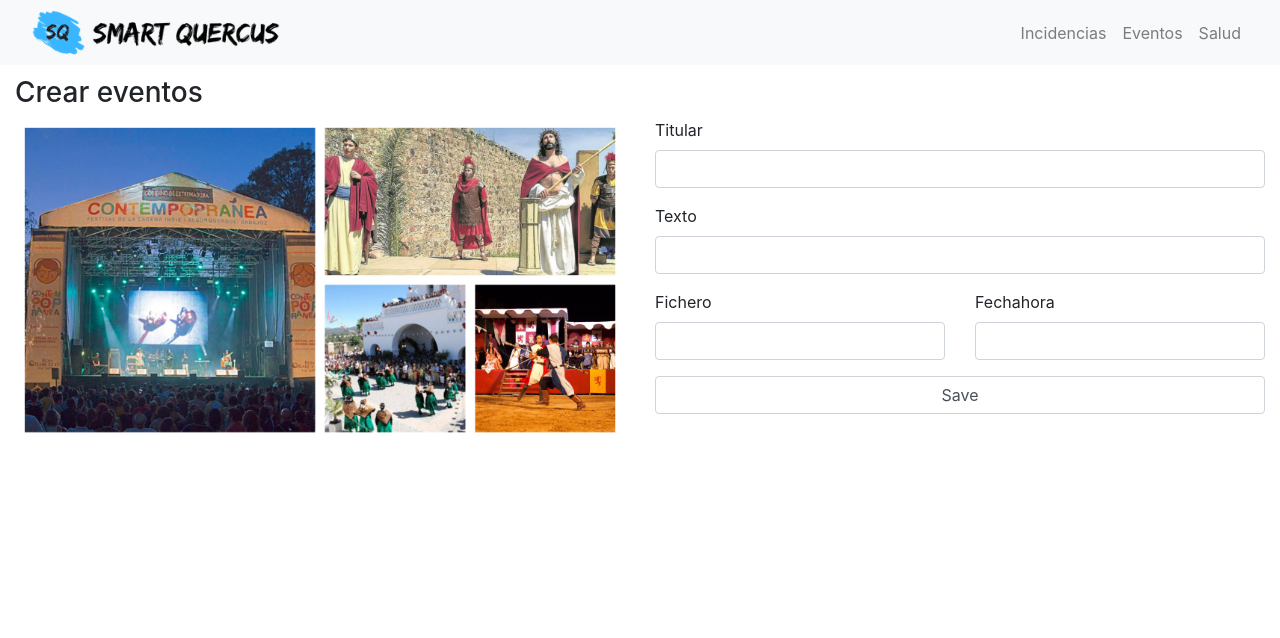
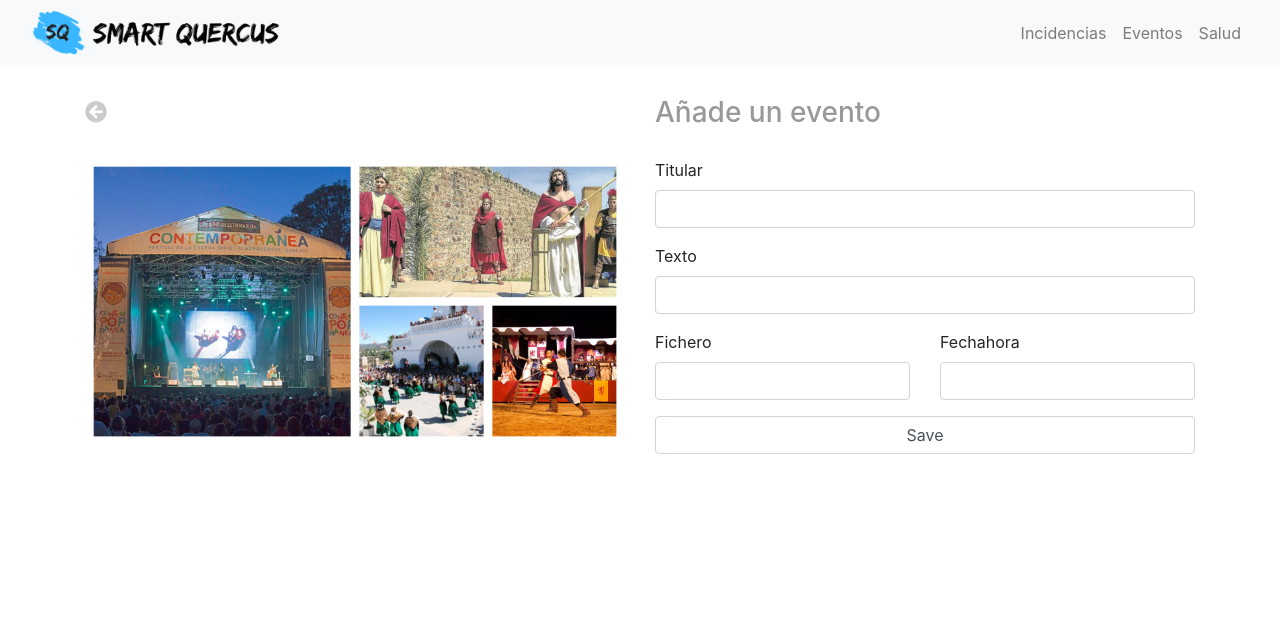
Before and after one commit to ereme/smartquercus, a Symfony app: template templates/evento/new.html.twig in a window 1280 px wide. Shown: the top 638 px of the page. Run offline with Twig, Linux system fonts and the light colour scheme; the template is opened without the code that fills it, so the values that code supplies are empty; form fields are guessed from the names that the template uses; some libraries are stand-ins or nearby versions.

Commit message:
unificando el proyecto

```diff
--- a/assets/css/evento.css
+++ b/assets/css/evento.css
@@ -43,15 +57,22 @@
 
 .container-fluid .row .col-md-3 .iconos_evento {
 	margin-top: 20px;
-	margin-left: 100px;
 }
 
- .container-fluid .row .col-md-3 a#eventoicon{
-	color: #cacbcc;
-	font-size: 30px;
+.container-fluid.show_even{
+	margin-top: 50px;
 }
 
-.container-fluid .row .col-md-3 a#eventoicon:hover{
+.show_even .row .col-md-9 h3{
+	color: #6999c7;
+}
+
+ .container-fluid .row .col-md-3 a.eventoicon, .nuevo_evento .row .col-md-12 .eventoicon{
+	color: #cacbcc;
+	font-size: 22px;
+}
+
+.container-fluid .row .col-md-3 a.eventoicon:hover, .nuevo_evento .row .col-md-12 .eventoicon:hover{
 	color: #8c8f94;
 }
 
@@ -60,24 +81,44 @@
 }
 
 .container-fluid .row .icono_borrar{
-	margin-left: 95%;
+	margin-left: 92%;
 }
 
-.container-fluid .row  .col-sm-9 p.texto_show{
+.container-fluid .row  .col-md-9 p.texto_show{
 	text-align: justify;
-
+	font-size: 14px;
 }
 
 /*EDIT*/
- .container-fluid .row  .col-sm-3 .icono_edit{
+ .container-fluid .row  .col-md-3 .icono_edit{
 	color: #cacbcc;
 	font-size:25px;
 }
- .container-fluid .row  .col-sm-3 .icono_edit{
+ .container-fluid .row  .col-md-3 .icono_edit{
 	color: #8c8f94;
 }
 
- .card-img-top{
+.edit_even{
+	padding-top: 40px;
+}
 
-	margin-bottom: 40px;
+.edit_even h3{
+	color: #98999a;
 }
+
+.edit_even .row .col-md-3 .card-img-top{
+	margin-bottom: 20px;
+}
+
+/* New */
+.nuevo_evento{
+	padding-top: 40px;
+}
+
+.nuevo_evento .row .col-md-12 h3{
+	color: #98999a;
+}
+
+.nuevo_evento .row .col-md-12 .row .col-md-6{
+	padding-bottom: 20px;
+}
--- a/src/Form/AyuntamientoType.php
+++ b/src/Form/AyuntamientoType.php
@@ -39,7 +39,7 @@
                 'required' => false,
             ));
 
-            if ($options['data']->getNombre() == null) { //new
+            if ($options['data']->getLocalidad() == null) { //new
                 $boton = 'Darme de alta';
             } else { //edit
                 $boton = 'Guardar';
--- a/templates/evento/new.html.twig
+++ b/templates/evento/new.html.twig
@@ -1,25 +1,30 @@
 {% extends 'base.html.twig' %}
+
 {% block stylesheets %}
+	<link rel="stylesheet" href="{{asset('build/evento.css')}}">
+{% endblock %}
 
-<link rel="stylesheet" href="{{asset('build/evento.css')}}">
-
-{% endblock %}
-{% block title %}New Eventos{% endblock %}
+{% block title %}Nuevo evento{% endblock %}
 
 {% block body %}
-    <div class="container-fluid contenedor">
+    <div class="container container-fluid nuevo_evento">
 		<div class="row">
-		<div class="col-md-12">
-		 	<h3>Crear eventos</h3>
+			<div class="col-xs-12 col-sm-6 col-md-12">
+				<div class="row">
+					<div class="col-xs-12 col-sm-6 col-md-6">
+				 		<a class="eventoicon" href="{{ path('evento_index') }}"><i class="fas fa-arrow-circle-left"></i></a>
+				 	</div>
+				 	<div class="col-xs-12 col-sm-6 col-md-6">
+				 		<h3>Añade un evento</h3>
+				 	</div>
+			 	</div>
 			</div>
 		</div>
 		<div class="row">
-		<div class="col-md-6">
-
-		    <img class="card-img-top" src="{{ asset('imagen/evento.jpg') }}" alt="Card image cap" >
-
+			<div class="col-xs-12 col-sm-6 col-md-6">
+			    <img class="card-img-top" src="{{ asset('imagen/evento.jpg') }}" alt="Card image cap" width="100%">
 			</div>
-		<div class="col-md-6">
+			<div class="col-xs-12 col-sm-6 col-md-6">
 			    {{ include('evento/_form.html.twig') }}
 			</div>
 		</div>
--- a/templates/opina/_delete_form.html.twig
+++ b/templates/opina/_delete_form.html.twig
@@ -1,5 +1,5 @@
 <form method="post" action="{{ path('opina_delete', {'id': opina.id}) }}" onsubmit="return confirm('¿Estás seguro de querer borrarlo?');">
     <input type="hidden" name="_method" value="DELETE">
     <input type="hidden" name="_token" value="{{ csrf_token('delete' ~ opina.id) }}">
-    <button class="btn">Borrar</button>
+    <button class="btn"><i class="fas fa-trash-alt"></i></button>
 </form>
--- a/templates/opina/new.html.twig
+++ b/templates/opina/new.html.twig
@@ -14,12 +14,12 @@
 {% block body %}
 <div id="new" class="container-fluid contenedor">
 	<div class="row">
-		<div class="col-md-12">
-		 	<h1> <i class="far fa-edit"></i> Crear consulta ciudadana</h1>
+		<div class="col-xs-12 col-sm-6 col-md-12">
+		 	<h2> <i class="far fa-edit"></i> Crear consulta ciudadana</h2>
 		</div>
 	</div>
 	<div class="row justify-content-md-center">
-		<div class="col-md-6">
+		<div class="col-xs-12 col-sm-6 col-md-6">
 		    {{ include('opina/_form.html.twig') }}
 		</div>
 	</div>
--- a/templates/salud/edit.html.twig
+++ b/templates/salud/edit.html.twig
@@ -12,11 +12,11 @@
     <h3 class="titulo_edit">Editor de artículo</h3>
     {# include('salud/_delete_form.html.twig') #}
     <div class="row">
-      <div class="col-sm-3">
+      <div class="col-xs-12 col-sm-6 col-md-3">
         <img class="card-img-top" src="{{ asset(ruta_imagenes ~ salud.imagen.nombre) }}" alt="Card image cap">
         <a class="saludicon" href="{{ path('salud_show', {'id': salud.id}) }}"><i class="fas fa-arrow-circle-left"></i></a>
       </div>
-      <div class="col-sm-9">
+      <div class="col-xs-12 col-sm-6 col-md-9">
         {{ include('salud/_form.html.twig') }}
       </div>
     </div>
--- a/templates/user/show.html.twig
+++ b/templates/user/show.html.twig
@@ -91,7 +91,7 @@
                                             <td>{{ user.email }}</td>
                                         </tr>
                                         <tr>
-
+                                        <caption><a class="btn btn-primary" id="boton" href="{{ path('user_edit', {'id': user.id}) }}" role="button">Editar <i class="fas fa-user-edit"></i></a></caption>
                                     </tbody>
                                 </table>
                             </div>
@@ -99,7 +99,6 @@
                     </div>
                     <div id="linea" class="col-md-8">
                         <div class="row" id="publicaciones">
-
 
                     <div class="col-md-8">
                         <div class="row" id="telefonos">
```
Also changed, not shown: other parts of assets/css/evento.css (+26 -12 lines), assets/css/opina.css (+29 -17 lines), assets/css/salud.css (+29 -9 lines), templates/evento/edit.html.twig (+7 -9 lines), templates/evento/index.html.twig (+13 -4 lines), templates/evento/show.html.twig (+9 -17 lines), templates/opina/edit.html.twig (+8 -16 lines), templates/opina/index.html.twig (+16 -18 lines), templates/salud/index.html.twig (+4 -4 lines), templates/salud/new.html.twig (+13 -4 lines), templates/salud/show.html.twig (+4 -4 lines), 1 other file. Lines whose indentation alone changed are shown as unchanged.
